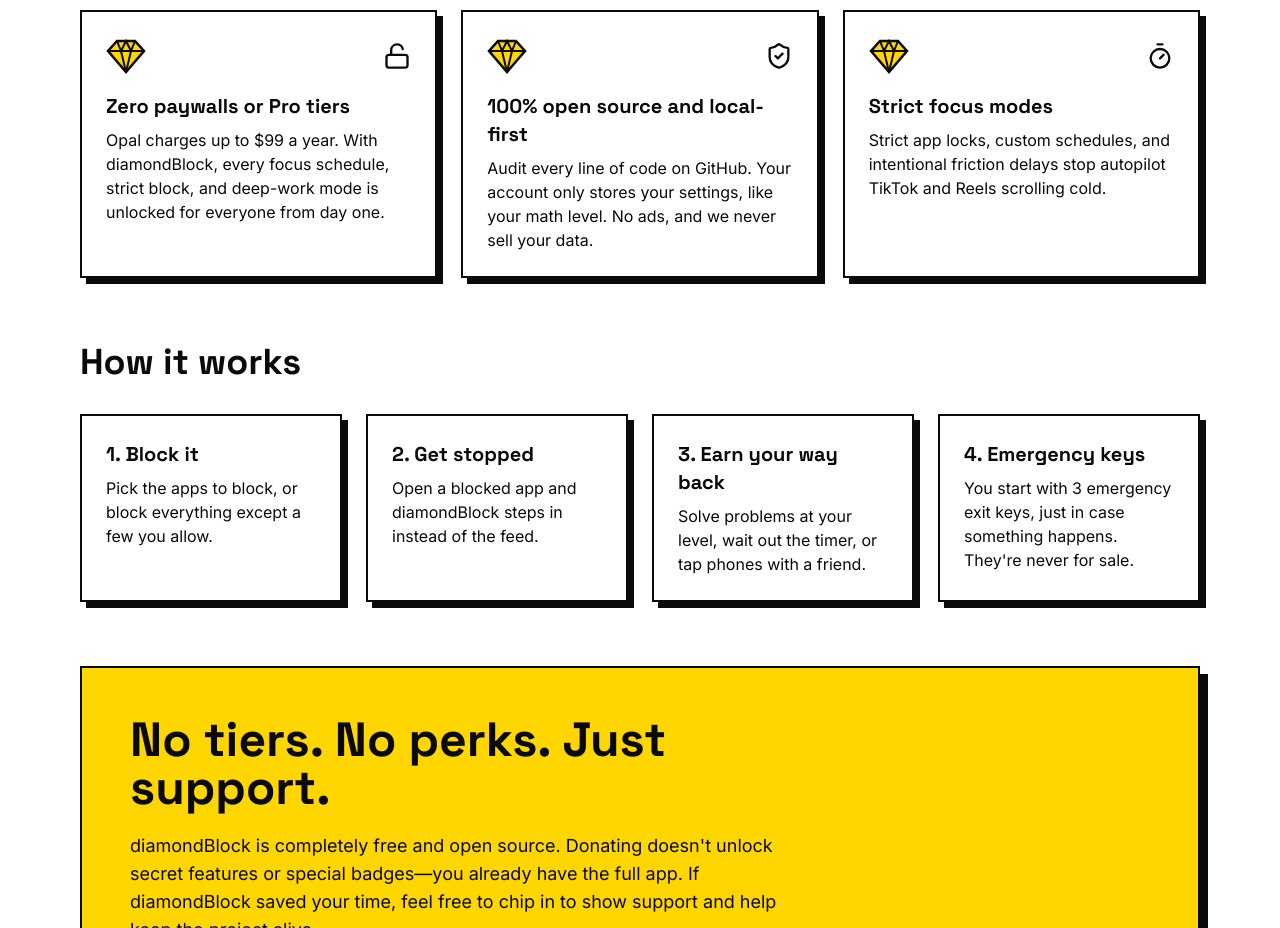
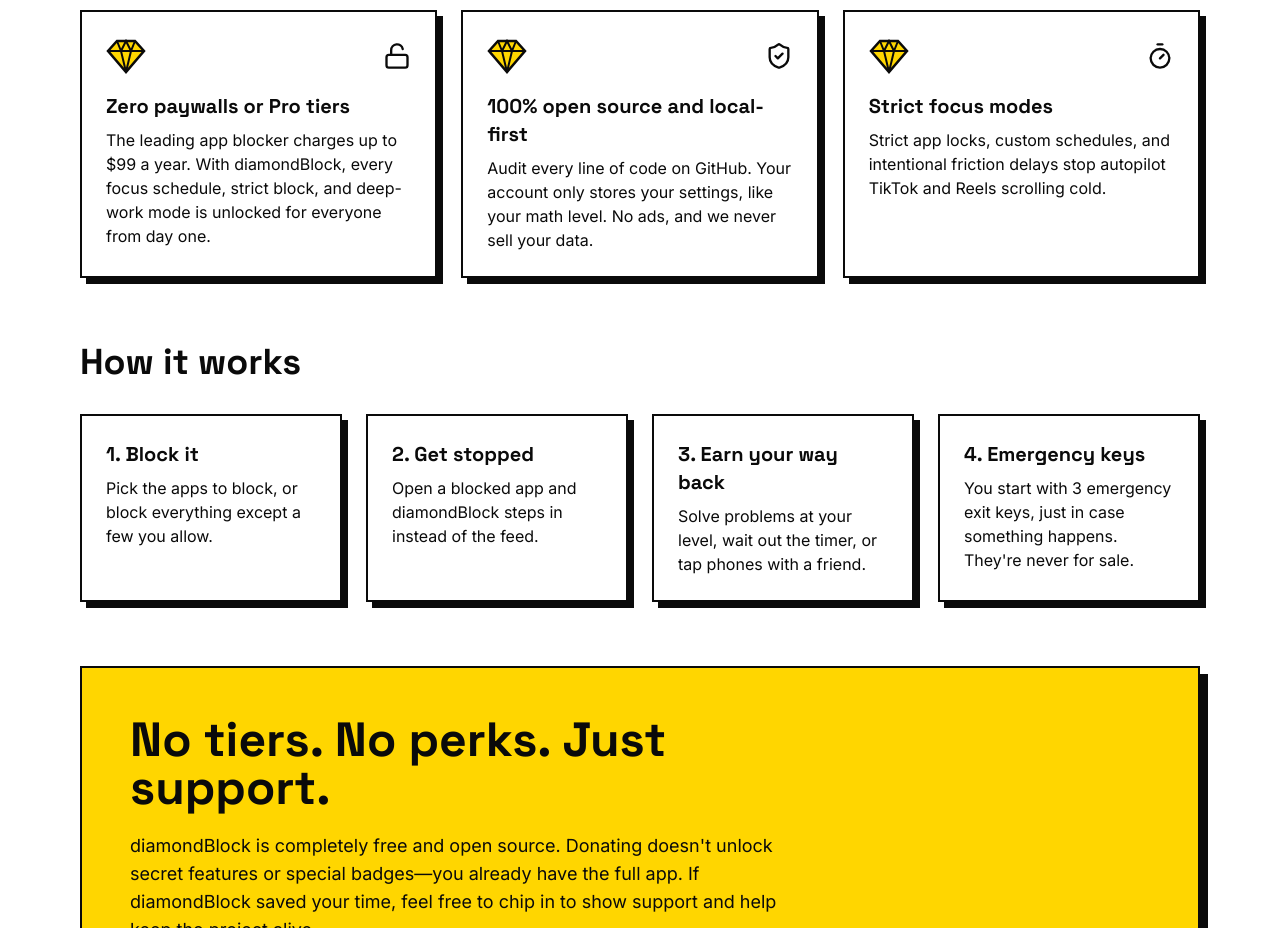
Before and after one commit to Plasmixx/diamondBlock, a plain HTML site: page index.html in a window 1280 px wide. Shown: the part 960-1888 px from the top of the page. Drawn offline with nearby package versions, Linux system fonts and the light colour scheme.

Commit message:
Update index.html

```diff
--- a/index.html
+++ b/index.html
@@ -116,7 +116,7 @@ html.lenis,html.lenis body{height:auto}
     <article class="box p-6">
       <div class="flex items-center justify-between mb-4"><svg class="w-10 h-10"><use href="#gem"/></svg><i data-lucide="lock-open" class="w-7 h-7"></i></div>
       <h3 class="text-xl font-bold mb-2">Zero paywalls or Pro tiers</h3>
-      <p>Opal charges up to $99 a year. With diamondBlock, every focus schedule, strict block, and deep-work mode is unlocked for everyone from day one.</p>
+      <p>The leading app blocker charges up to $99 a year. With diamondBlock, every focus schedule, strict block, and deep-work mode is unlocked for everyone from day one.</p>
     </article>
     <article id="open-source" class="box p-6">
       <div class="flex items-center justify-between mb-4"><svg class="w-10 h-10"><use href="#gem"/></svg><i data-lucide="shield-check" class="w-7 h-7"></i></div>
```
